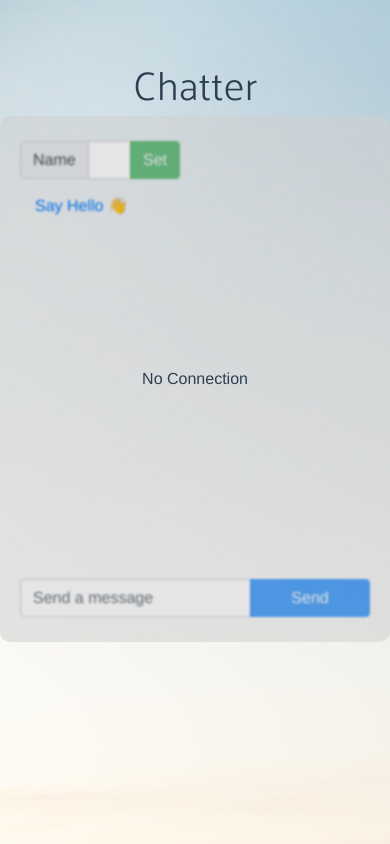
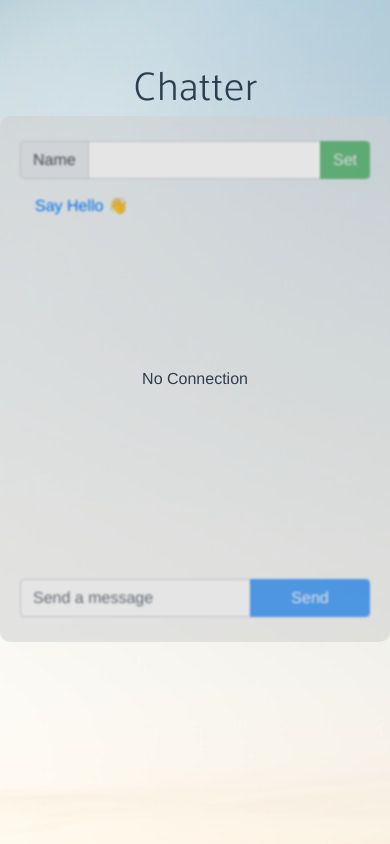
Before and after one commit to lambk/Chatter, a Vue app: page /#/ in a window 390 px wide. Built offline with nearby package versions, Linux system fonts and the light colour scheme; no server answers; what vue-resource would draw is missing.

Commit message:
Increased width of name input on mobile devices

```diff
--- a/src/components/Chat.vue
+++ b/src/components/Chat.vue
@@ -6,7 +6,7 @@
     <div :class="{'blur': !connected && !starting}">
       <!-- Name input -->
       <div class="row">
-        <form class="col-6 input-group" @submit.prevent="setName">
+        <form class="col-md-6 col-sm-12 input-group" @submit.prevent="setName">
           <div class="input-group-prepend">
             <span class="input-group-text">Name</span>
           </div>
```
